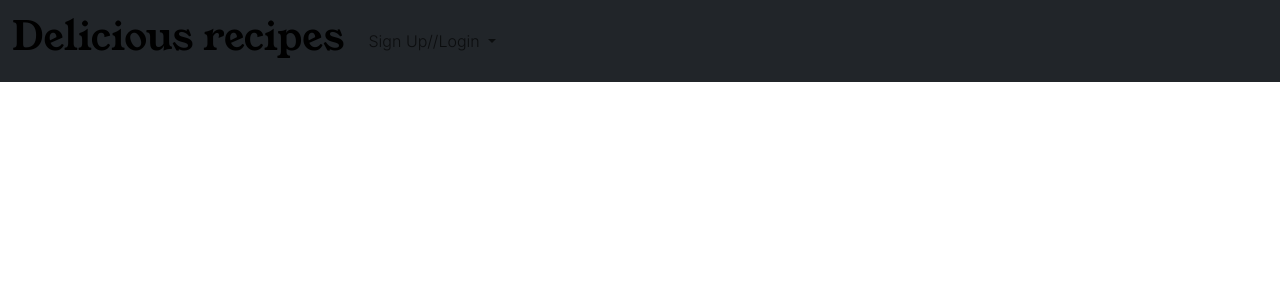
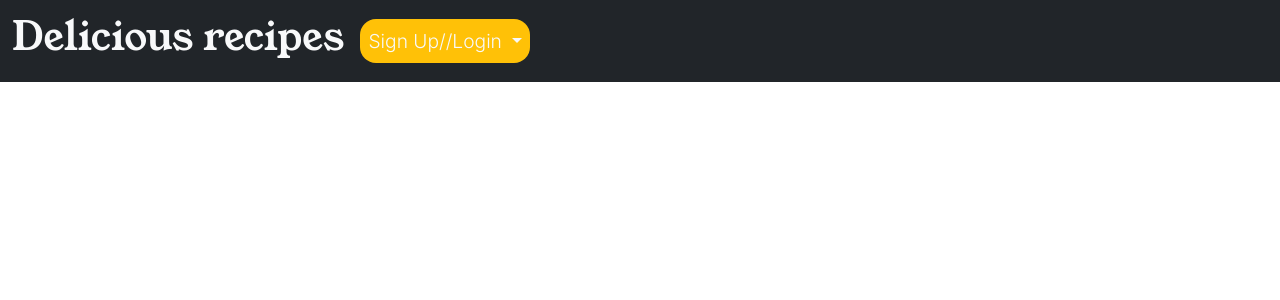
Before and after one commit to Belan-Mihail/cooking-blog, a Django app: page / in a window 1280 px wide. Shown: the top 300 px of the page. Run offline with Django 3.2, Linux system fonts and the light colour scheme; data that the repository does not hold is empty; some libraries are stand-ins or nearby versions.

Commit message:
Add styles to navbar section

```diff
--- a/static/css/style.css
+++ b/static/css/style.css
@@ -20,3 +20,40 @@ h1, h2, h3, h4, h5, h6 {
     font-family: 'Young Serif', serif;
     font-weight: 400;
 }
+
+
+/* Navbar */
+
+.logo {
+    color: var(--light-color);
+}
+
+.logo:hover {
+    color: var(--warning-color);
+}
+
+.navbar-button {
+    background: var(--warning-color);
+    border-radius: 1rem;
+    color: var(--light-color);
+    font-size: 1.2rem;
+    max-width: 12rem;
+}
+
+.dropdown-menu {
+    background: var(--dark-color);
+    color: var(--light-color);
+}
+
+.dropdown-menu a {
+    color: var(--warning-color);
+    font-size: 1.2rem;
+}
+
+.dropdown-divider {
+    background: var(--light-color);
+}
+
+.toggler-special {
+    background: var(--warning-color);
+}
```
